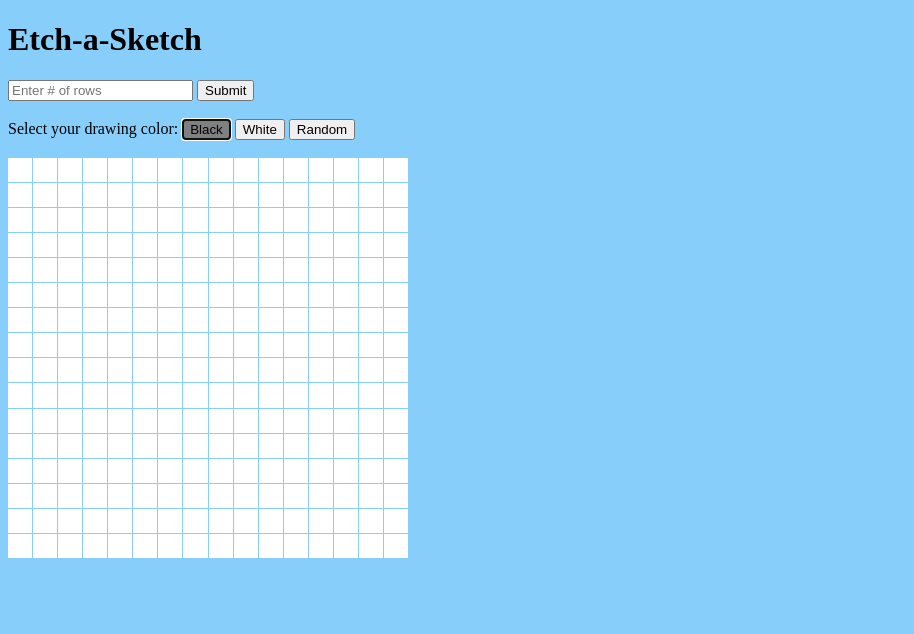
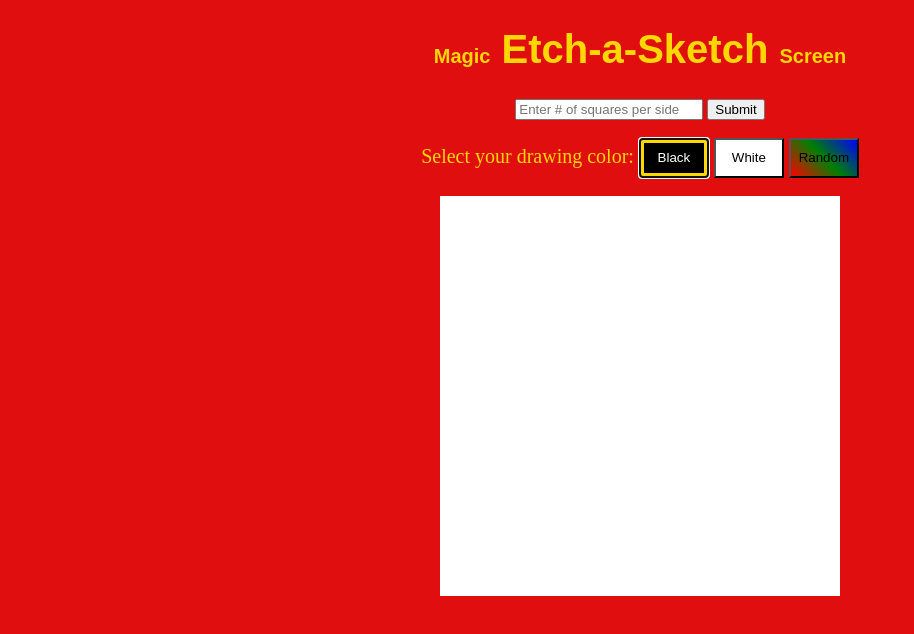
Before and after one commit to Jackfactorial/Etchasketch, a plain HTML site: page index.html in a window 1280 px wide. Shown: the whole page, without its empty margins (0-914 px from the left). Drawn offline with Linux system fonts and the light colour scheme.

Commit message:
Added more style to CSS

```diff
--- a/etchasketch.js
+++ b/etchasketch.js
@@ -63,7 +63,7 @@ function fillRandom() { //Sets drawing color to a random color
     }
 }
 
-generateGrid(16); //Initial generation of 16x16 grid
+generateGrid(30); //Initial generation of 30x30 grid
 
 let drawingColor;
 const buttons = document.querySelectorAll('.drawingColor'); //Change drawing color upon user selecting button
--- a/index.html
+++ b/index.html
@@ -11,11 +11,12 @@
 
 <body>
     <h1>
+        <span style="font-size:20px">Magic</span>
         Etch-a-Sketch
+        <span style="font-size:20px">Screen</span>
     </h1>
-
-    <form id="form" onsubmit="return false;">
-        <input type="text" id="userInput" placeholder="Enter # of rows" />
+    <form id="form" onsubmit="return false;" style="text-align:center">
+        <input type="text" id="userInput" placeholder="Enter # of squares per side" />
         <input type="submit" onclick="enterRows();" />
     </form>
     <br>
@@ -26,9 +27,7 @@
         <button id="random" class="drawingColor">Random</button>
       </div>
       <br>
-    <div id="gridContainer">
-
-    </div>
+    <div id="gridContainer"></div>
 
     <script src="etchasketch.js"></script>
 </body>
--- a/style.css
+++ b/style.css
@@ -4,7 +4,14 @@
 }
 
 html {
-    background-color: lightskyblue
+    background-color: rgb(224, 14, 14);
+}
+
+h1 {
+    font-family:'Apple Chancery', Trattatello, sans-serif;
+    color: gold;
+    text-align: center;
+    font-size: 40px;
 }
 
 #gridContainer {
@@ -13,14 +20,42 @@ html {
     height: var(--gridWidth);
     justify-content: stretch;
     grid-template-columns: repeat(var(--numRows), 1fr);
-    grid-gap: 1px;
-
+    margin: 0 auto;
 }
 
 .gridBox {
     background-color: white;
 }
 
+.drawingColor {
+    width: 70px;
+    height: 40px;
+}
+
 .drawingColor:focus {
-    background-color: gray;
+    border: 5px solid gold;
 }
+
+#buttonContainer {
+    text-align: center;
+    color: gold;
+    font-size: 20px;
+}
+
+#userInput {
+    width: 180px;
+}
+
+#black {
+    background-color: black;
+    color: white;
+}
+
+#white {
+    background-color: white;
+    color: black;
+}
+
+#random {
+    background-image: linear-gradient(45deg, red, green, blue);
+}
```
Also changed, not shown: 1 other file.
